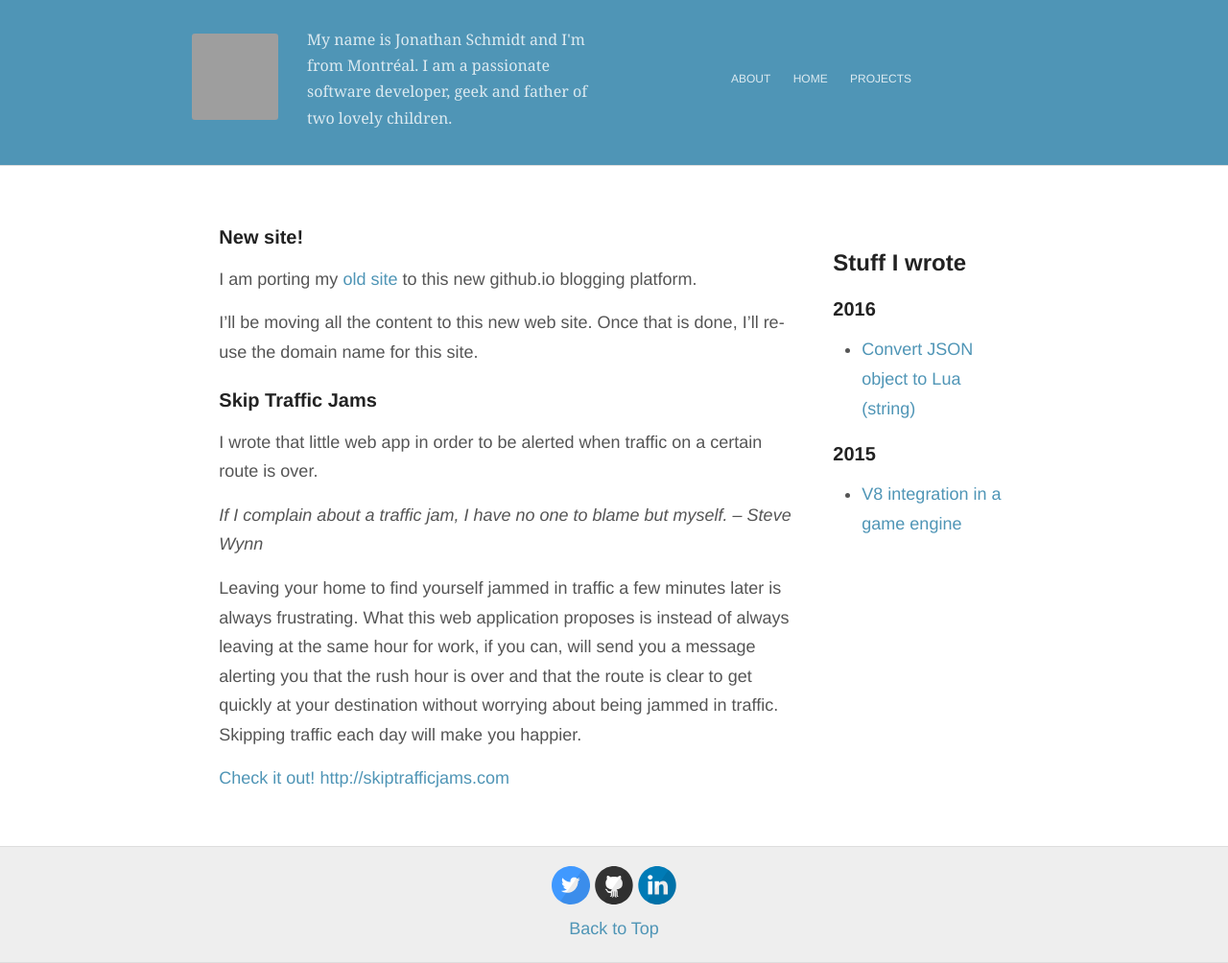
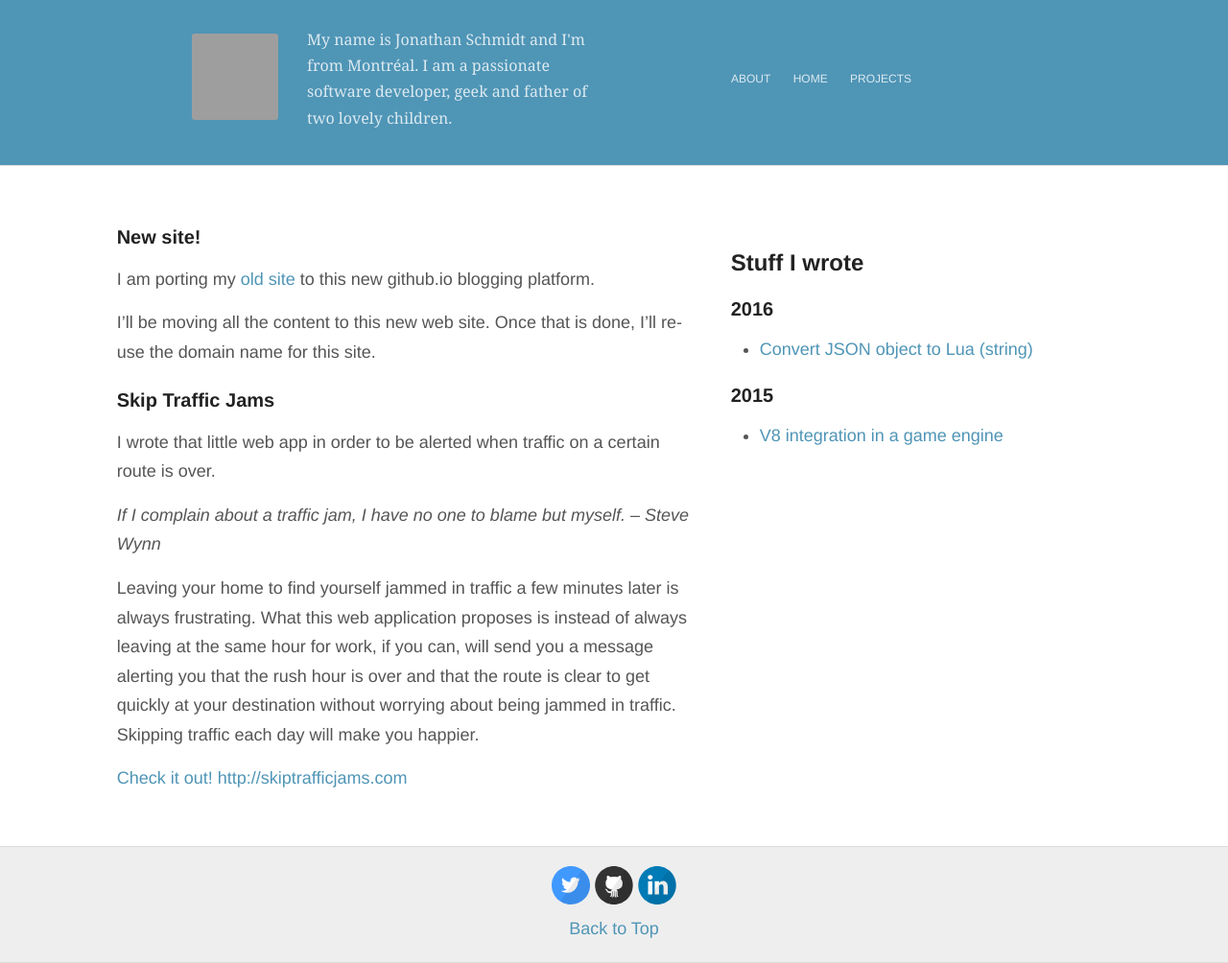
Before and after one commit to jschmidt42/jschmidt42.github.io, a Jekyll site: the page built from index.md, in a window 1280 px wide. Shown: the whole page at 96% size. Built offline with Jekyll 4.4.1, drawn with Linux system fonts in a browser that asks for light colours; our own code applies the rules of GitHub Pages for plain Markdown files; grey boxes are pictures that could not be loaded.

Commit message:
Fix column widths

```diff
--- a/_layouts/default.html
+++ b/_layouts/default.html
@@ -44,14 +44,14 @@
 
     <div id="wrap" class="container-fluid">
         <div class="row">
-            <div class="content col-md-6 col-md-offset-2" id="main" role="main">
+            <div class="content col-md-6 col-md-offset-1" id="main" role="main">
                 {{ content }}
             </div>
 
           {% if page.id %}
-            <div id="listing" class="content col-md-2 short">
+            <div id="listing" class="content col-md-4 short">
           {% else %}
-            <div id="listing" class="content col-md-2 main">
+            <div id="listing" class="content col-md-4 main">
           {% endif %}
                 <h2>Stuff I wrote</h2>
                 {% for post in site.posts  %}
--- a/style.scss
+++ b/style.scss
@@ -375,7 +375,7 @@ nav.short {
 //
 
 .post, .page {
-  max-width: 640px;
+  max-width: 740px;
   margin: 0 auto;
   @media screen and (max-width: 730px) {
     padding: 0 10px;
```
